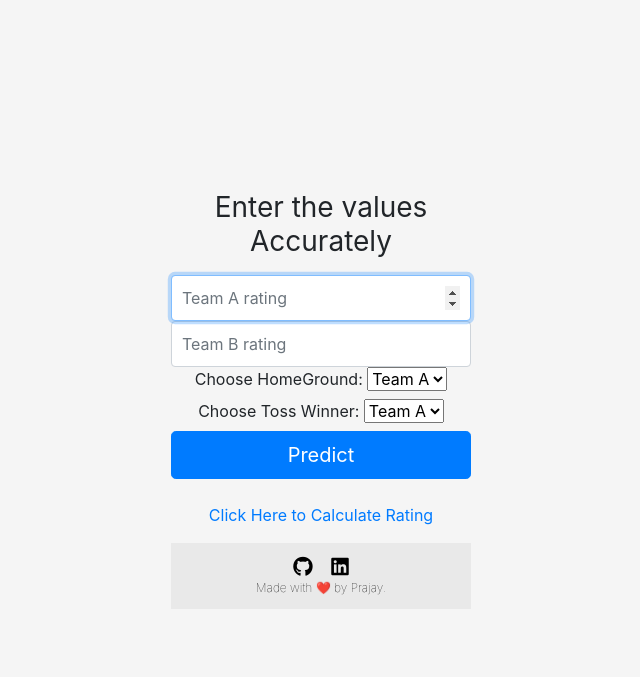
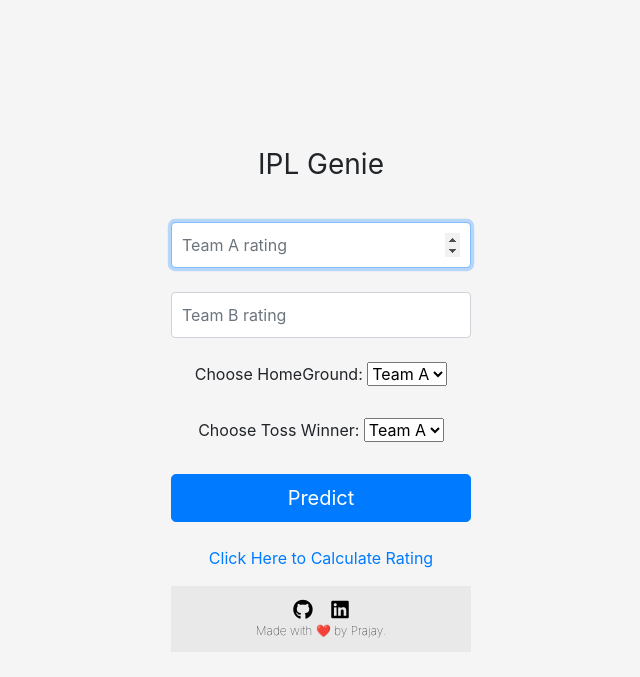
Before and after one commit to mprajay999/IPL-Genie, a Flask app: page / in a window 1280 px wide. Shown: the top 677 px of the page, without its empty margins (319-959 px from the left). Run offline with Flask 2, Linux system fonts and the light colour scheme; parts of the project's set-up code (start-up, migrations or seed data) failed here and were passed over; some libraries are stand-ins or nearby versions.

Commit message:
added padding

```diff
--- a/templates/index.html
+++ b/templates/index.html
@@ -21,22 +21,27 @@
 
 <body class="text-center">
 	<form class="form-signin" method="POST" action="{{ url_for('predict') }}">
-		<h1 class="h3 mb-3 font-weight-normal">Enter the values Accurately</h1>
+		<h1 class="h3 mb-3 font-weight-normal">IPL Genie</h1>
+        <br>
 		<label for="TeamratingA" class="sr-only">Team A rating</label>
 		<input type="number" step="0.1" id="TeamratingA" min="0" max="2" name="TeamA" class="form-control" placeholder="Team A rating" required autofocus>
+        <br>
 		<label for="TeamratingB" class="sr-only">Team B rating</label>
 		<input type="number" step="0.1" id="TeamratingB" min="0" max="2" name="TeamB" class="form-control" placeholder="Team B rating" required>
+        <br>
 		<label for="HomeGround">Choose HomeGround:</label>
 		<select id="HomeGround" name="Homeground">
 			<option value=1>Team A</option>
 			<option value=0>Team B</option>
 			<option value=0.5>Neutral</option>
 		</select>
+        <br><br>
 		<label for="Toss">Choose Toss Winner:</label>
 		<select id="Toss" name="Toss">
 			<option value=1>Team A</option>
 			<option value=0>Team B</option>
 		</select>
+        <br><br>
 		<button class="btn btn-lg btn-primary btn-block" type="submit">Predict</button>
 	    <br>
 			<p>
```
